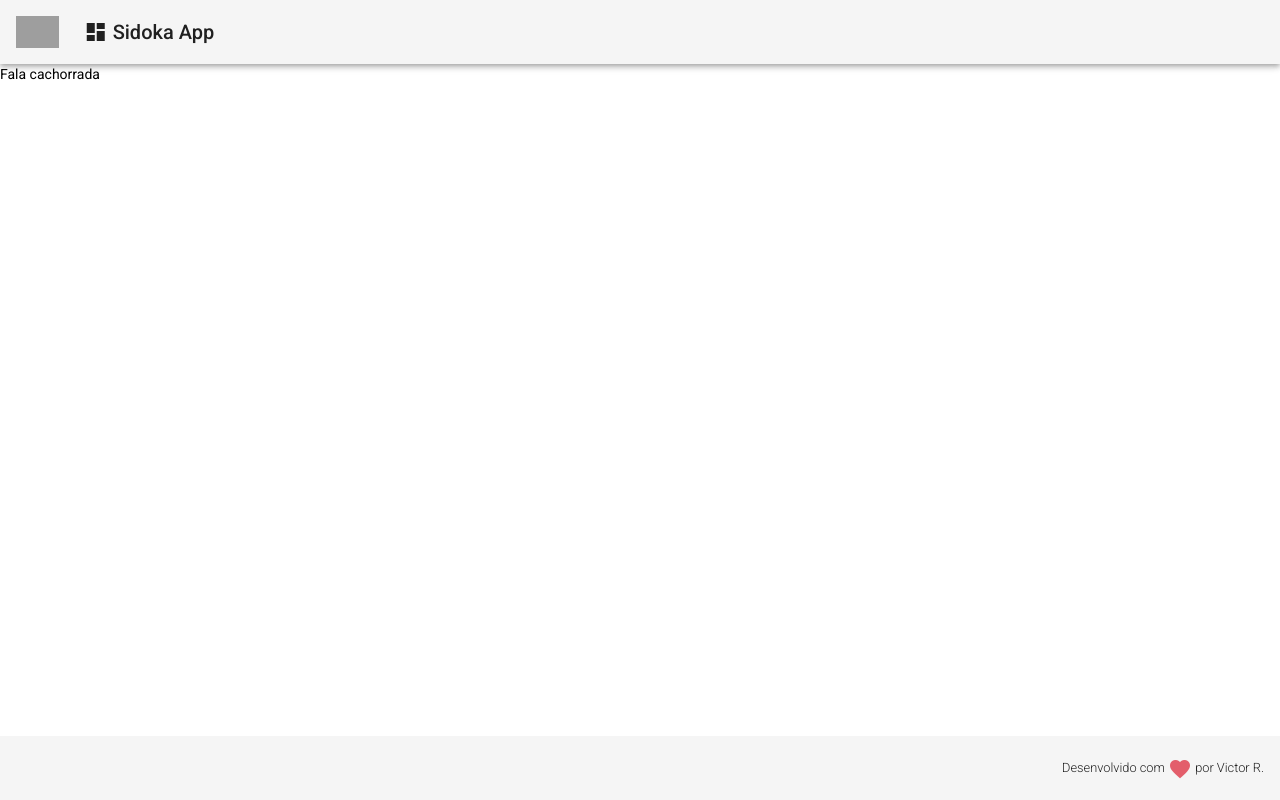
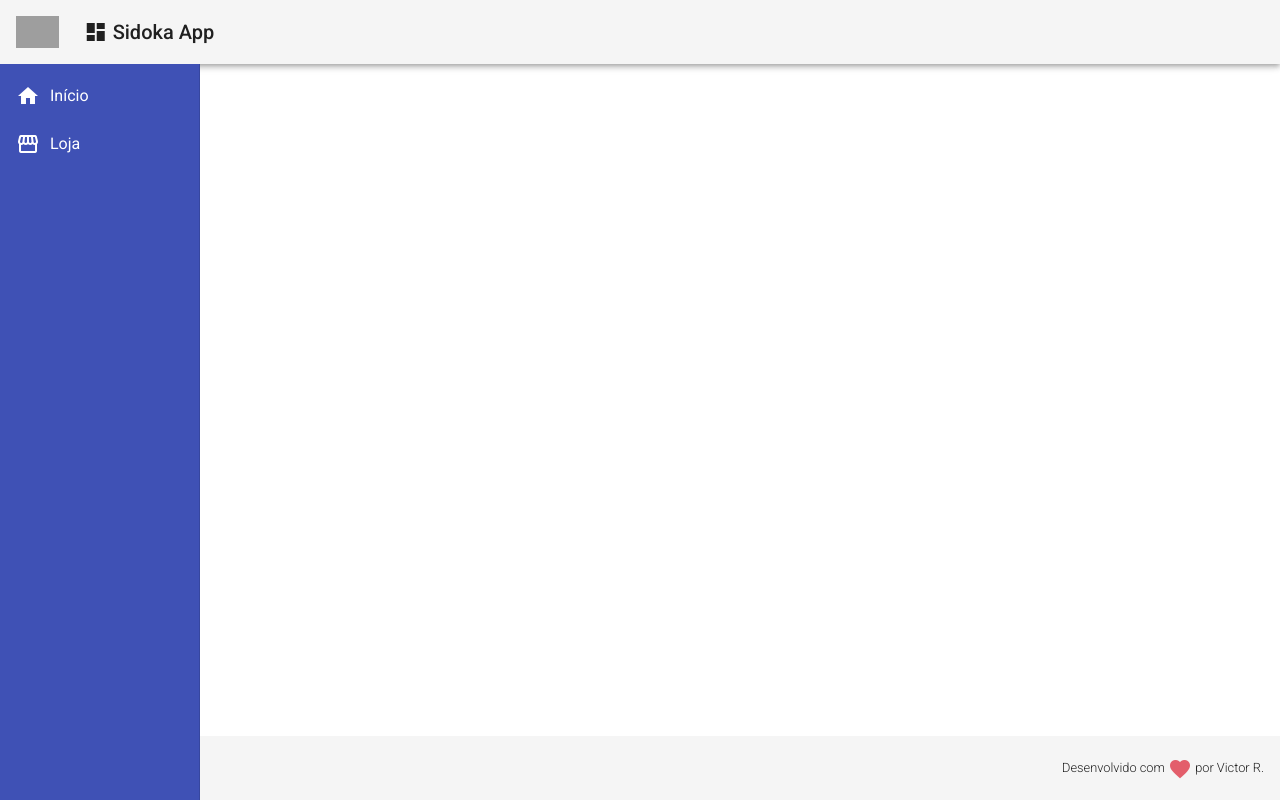
Before and after one commit to VictorRibeiro13/SimpleStoreProductsListWithAngular, an Angular app: page / in a window 1280 px wide. Built offline with nearby package versions, Linux system fonts and the light colour scheme; grey boxes are pictures that could not be loaded.

Commit message:
feat: add initial nav component

```diff
--- a/src/app/app.component.html
+++ b/src/app/app.component.html
@@ -1,6 +1,7 @@
 <app-header></app-header>
 
-Fala cachorrada
+
+<app-nav></app-nav>
 
 
 <app-footer></app-footer>
--- /dev/null
+++ b/src/app/components/template/nav/nav.component.css
@@ -0,0 +1,12 @@
+.sidenav {
+  background-color: #3F51B5;
+  width: 200px;
+}
+
+.sidenav a {
+  color: #FFF;
+}
+
+.sidenav i {
+  padding-right: 10px;
+}
--- /dev/null
+++ b/src/app/components/template/nav/nav.component.html
@@ -0,0 +1,13 @@
+<mat-sidenav-container class="container">
+  <mat-sidenav class="sidenav" mode="side" opened fixedInViewport="true"
+    fixedTopGap="64">
+    <mat-nav-list class="nav-list">
+      <a mat-list-item>
+        <i class="material-icons">home</i> Início
+      </a>
+      <a mat-list-item>
+        <i class="material-icons">storefront</i> Loja
+      </a>
+    </mat-nav-list>
+  </mat-sidenav>
+</mat-sidenav-container>
--- /dev/null
+++ b/src/app/components/template/nav/nav.component.ts
@@ -0,0 +1,15 @@
+import { Component, OnInit } from '@angular/core';
+
+@Component({
+  selector: 'app-nav',
+  templateUrl: './nav.component.html',
+  styleUrls: ['./nav.component.css']
+})
+export class NavComponent implements OnInit {
+
+  constructor() { }
+
+  ngOnInit(): void {
+  }
+
+}
```
Also changed, not shown: src/app/app.module.ts (+9 -3 lines).
